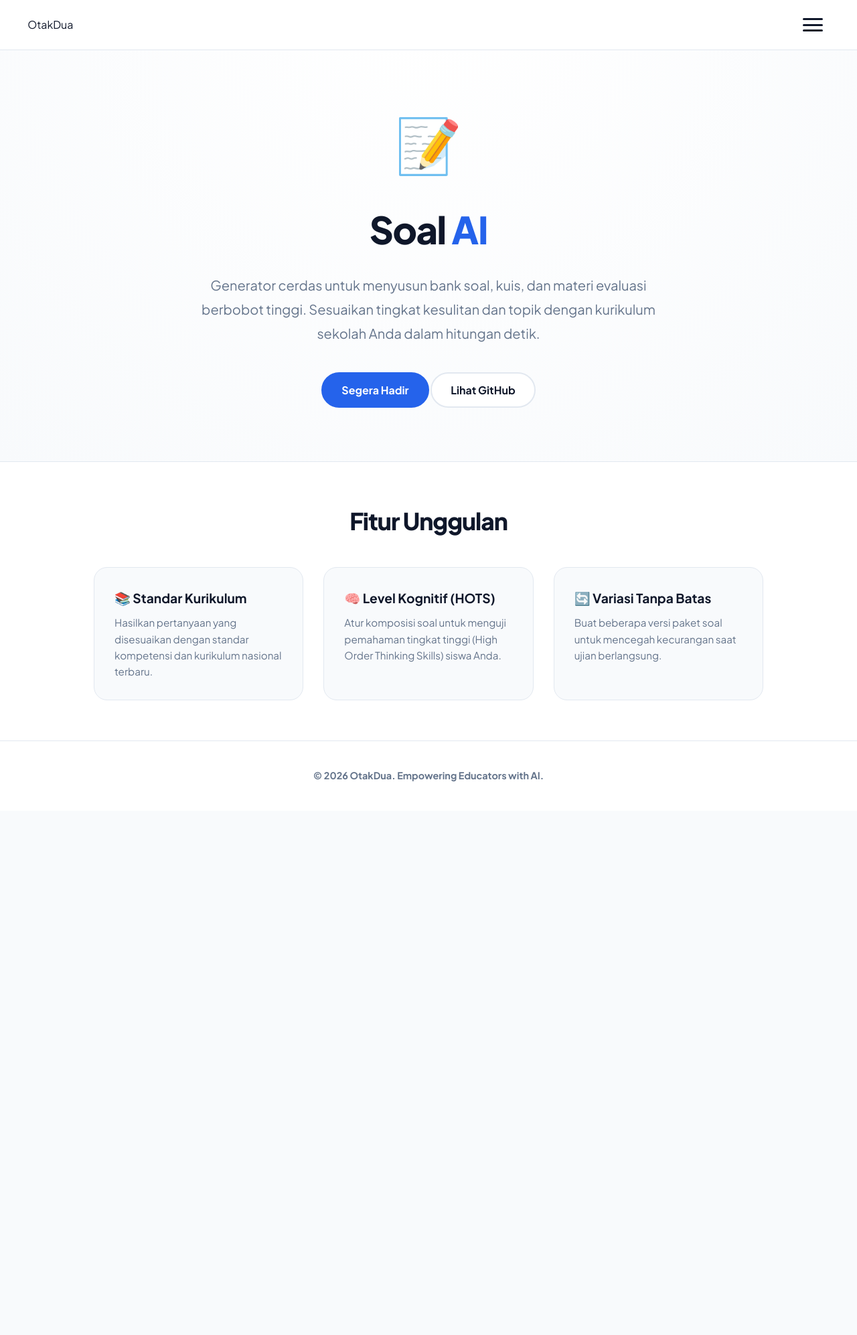
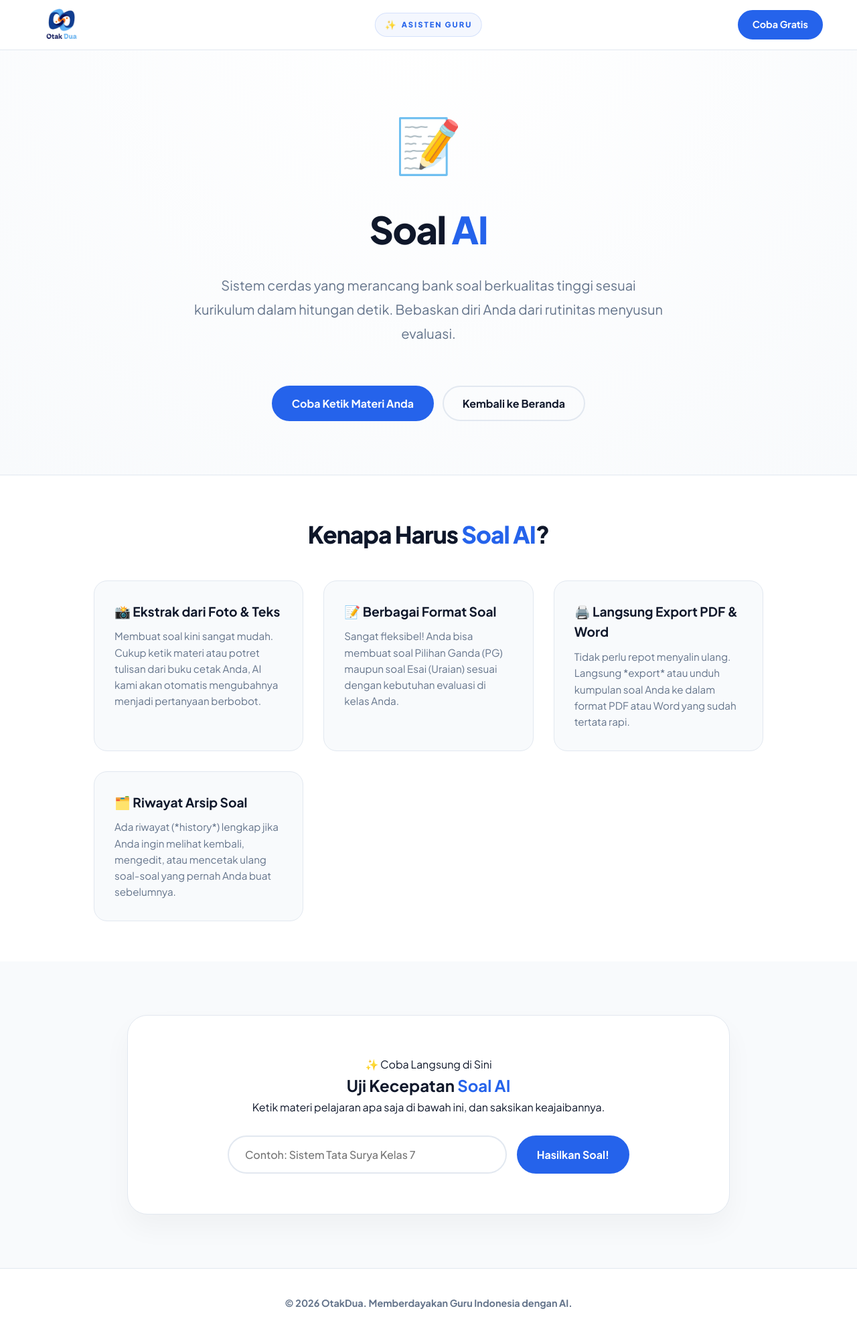
Before and after one commit to HafizyCorporate/Otak-dua, a plain HTML site: page id/produk/soal-ai/index.html in a window 1280 px wide. Shown: the whole page at 67% size. Before the commit the page ends 1211 px from the top, so only its background shows below. Drawn offline with Linux system fonts and the light colour scheme.

Commit message:
Update index.html

```diff
--- a/id/produk/soal-ai/index.html
+++ b/id/produk/soal-ai/index.html
@@ -3,79 +3,147 @@
 <head>
     <meta charset="UTF-8">
     <meta name="viewport" content="width=device-width, initial-scale=1.0, maximum-scale=1.0, user-scalable=no">
-    <title>Soal AI | Produk OtakDua</title>
+    <title>Fitur Soal AI | OtakDua</title>
     <link href="https://fonts.googleapis.com/css2?family=Plus+Jakarta+Sans:wght@400;500;700;800&display=swap" rel="stylesheet">
     <link rel="stylesheet" href="../../../style.css">
 </head>
 <body>
 
     <nav class="navbar glass-nav">
-        <div class="logo">Otak<span>Dua</span></div>
+        <div class="logo">
+            <a href="../../../index.html" style="display: flex; align-items: center; text-decoration: none;">
+                <img src="../../../assets/logo-otakdua.png" alt="Logo OtakDua Utama">
+            </a>
+        </div>
+
+        <div class="nav-ornament">
+            <span class="sparkle">✨</span> Asisten Guru
+        </div>
+
         <div class="nav-right">
-            <div class="hamburger" id="hamburger-btn">
-                <span></span><span></span><span></span>
-            </div>
+            <a href="https://LINK_RAILWAY_ANDA.up.railway.app/register" class="btn-primary-sm hidden-mobile">Coba Gratis</a>
         </div>
     </nav>
 
-    <div class="menu-overlay" id="menu-overlay">
-        <ul class="overlay-links">
-            <li><a href="../../../index.html">Beranda</a></li>
-            <li><a href="../soal-ai/index.html" class="text-blue">Soal AI</a></li>
-            <li><a href="../jawaban-ai/index.html">Jawaban AI</a></li>
-            <li><a href="../ngajar-ai/index.html">Ngajar AI</a></li>
-        </ul>
-        <div class="overlay-footer">
-            <a href="https://LINK_RAILWAY_ANDA.up.railway.app/" class="btn-primary" style="width: 100%; text-align: center;">Buka Aplikasi</a>
-        </div>
-    </div>
-
-    <header class="product-detail-hero">
+    <header class="product-detail-hero reveal-up active">
         <div class="product-icon-large">📝</div>
         <h1 class="product-detail-title">Soal <span class="text-blue">AI</span></h1>
-        <p class="product-detail-subtitle">Generator cerdas untuk menyusun bank soal, kuis, dan materi evaluasi berbobot tinggi. Sesuaikan tingkat kesulitan dan topik dengan kurikulum sekolah Anda dalam hitungan detik.</p>
-
-        <div class="hero-buttons">
-            <a href="#" class="btn-primary btn-lg">Segera Hadir</a>
-            <a href="https://github.com/USERNAME_ANDA" target="_blank" class="btn-outline btn-lg bg-white">Lihat GitHub</a>
+        <p class="product-detail-subtitle">Sistem cerdas yang merancang bank soal berkualitas tinggi sesuai kurikulum dalam hitungan detik. Bebaskan diri Anda dari rutinitas menyusun evaluasi.</p>
+        <div class="mt-5">
+            <a href="#demo-fitur" class="btn-primary">Coba Ketik Materi Anda</a>
+            <a href="../../../index.html" class="btn-outline" style="margin-left: 10px;">Kembali ke Beranda</a>
         </div>
     </header>
 
-    <section class="product-features">
-        <h2 class="section-title text-center">Fitur Unggulan</h2>
-        <div class="feature-list">
-            <div class="feature-item reveal-up">
-                <h4>📚 Standar Kurikulum</h4>
-                <p>Hasilkan pertanyaan yang disesuaikan dengan standar kompetensi dan kurikulum nasional terbaru.</p>
+    <section class="product-features reveal-up">
+        <div class="container text-center">
+            <h2 class="section-title">Kenapa Harus <span class="text-blue">Soal AI</span>?</h2>
+
+            <div class="feature-list">
+                <div class="feature-item">
+                    <h4>📸 Ekstrak dari Foto & Teks</h4>
+                    <p>Membuat soal kini sangat mudah. Cukup ketik materi atau potret tulisan dari buku cetak Anda, AI kami akan otomatis mengubahnya menjadi pertanyaan berbobot.</p>
+                </div>
+                <div class="feature-item">
+                    <h4>📝 Berbagai Format Soal</h4>
+                    <p>Sangat fleksibel! Anda bisa membuat soal Pilihan Ganda (PG) maupun soal Esai (Uraian) sesuai dengan kebutuhan evaluasi di kelas Anda.</p>
+                </div>
+                <div class="feature-item">
+                    <h4>🖨️ Langsung Export PDF & Word</h4>
+                    <p>Tidak perlu repot menyalin ulang. Langsung *export* atau unduh kumpulan soal Anda ke dalam format PDF atau Word yang sudah tertata rapi.</p>
+                </div>
+                <div class="feature-item">
+                    <h4>🗂️ Riwayat Arsip Soal</h4>
+                    <p>Ada riwayat (*history*) lengkap jika Anda ingin melihat kembali, mengedit, atau mencetak ulang soal-soal yang pernah Anda buat sebelumnya.</p>
+                </div>
             </div>
-            <div class="feature-item reveal-up delay-1">
-                <h4>🧠 Level Kognitif (HOTS)</h4>
-                <p>Atur komposisi soal untuk menguji pemahaman tingkat tinggi (High Order Thinking Skills) siswa Anda.</p>
-            </div>
-            <div class="feature-item reveal-up delay-2">
-                <h4>🔄 Variasi Tanpa Batas</h4>
-                <p>Buat beberapa versi paket soal untuk mencegah kecurangan saat ujian berlangsung.</p>
+        </div>
+    </section>
+
+    <section id="demo-fitur" class="demo-section reveal-up">
+        <div class="container">
+            <div class="demo-container glass-panel">
+                <div class="demo-header text-center">
+                    <span class="badge mb-2">✨ Coba Langsung di Sini</span>
+                    <h2>Uji Kecepatan <span class="text-blue">Soal AI</span></h2>
+                    <p>Ketik materi pelajaran apa saja di bawah ini, dan saksikan keajaibannya.</p>
+                </div>
+
+                <div class="demo-input-group" id="demo-input-area">
+                    <input type="text" id="demo-topic" placeholder="Contoh: Sistem Tata Surya Kelas 7" autocomplete="off">
+                    <button onclick="runDemo()" class="btn-primary" id="btn-demo">Hasilkan Soal!</button>
+                </div>
+
+                <div id="demo-processing" class="demo-hidden text-center mt-5">
+                    <div class="spinner"></div>
+                    <p class="mt-3 text-blue font-bold animate-pulse" id="demo-loading-text">Menyusun kisi-kisi soal...</p>
+                </div>
+
+                <div id="demo-result" class="demo-hidden mt-5 relative">
+                    <div class="result-mockup">
+                        <p class="font-bold text-dark mb-2">Mata Pelajaran: <span id="result-topic" class="text-blue">...</span></p>
+                        <p class="text-sm text-gray mb-4">Pratinjau hasil generasi AI:</p>
+
+                        <div class="soal-dummy">
+                            <p><strong>1.</strong> Planet manakah yang dijuluki sebagai "Planet Merah"?</p>
+                            <ul class="options-dummy">
+                                <li>A. Venus</li>
+                                <li class="text-blue font-bold">B. Mars</li>
+                                <li>C. Jupiter</li>
+                                <li>D. Saturnus</li>
+                            </ul>
+                        </div>
+
+                        <div class="soal-dummy blurred mt-4">
+                            <p><strong>2.</strong> Mengapa Pluto tidak lagi diklasifikasikan sebagai planet utama?</p>
+                        </div>
+
+                        <div class="locked-overlay">
+                            <h3 class="mb-2 text-dark font-bold">Luar Biasa, Bukan?</h3>
+                            <p class="mb-4 text-sm">AI kami berhasil menyusun soal lengkap. Daftar gratis sekarang untuk melihat semuanya dan mengekspor ke Word/PDF.</p>
+                            <a href="https://LINK_RAILWAY_ANDA.up.railway.app/register" class="btn-primary">Daftar & Unduh Soal</a>
+                        </div>
+                    </div>
+                </div>
             </div>
         </div>
     </section>
 
     <footer>
-        <div class="container"><p>&copy; 2026 OtakDua. Empowering Educators with AI.</p></div>
+        <div class="container">
+            <p>&copy; 2026 OtakDua. Memberdayakan Guru Indonesia dengan AI.</p>
+        </div>
     </footer>
 
     <script>
-        const hamburgerBtn = document.getElementById('hamburger-btn');
-        const menuOverlay = document.getElementById('menu-overlay');
-        hamburgerBtn.addEventListener('click', () => {
-            hamburgerBtn.classList.toggle('active');
-            menuOverlay.classList.toggle('active');
-            document.body.style.overflow = menuOverlay.classList.contains('active') ? 'hidden' : 'auto';
-        });
         const reveals = document.querySelectorAll('.reveal-up');
         const observer = new IntersectionObserver((entries) => {
-            entries.forEach(entry => { if (entry.isIntersecting) entry.target.classList.add('active'); });
+            entries.forEach(entry => {
+                if (entry.isIntersecting) entry.target.classList.add('active');
+            });
         }, { threshold: 0.1 });
         reveals.forEach(r => observer.observe(r));
+
+        function runDemo() {
+            const topicInput = document.getElementById('demo-topic').value;
+            if(!topicInput) {
+                alert("Silakan ketik materi pelajarannya dulu ya, Bapak/Ibu Guru!");
+                return;
+            }
+
+            document.getElementById('demo-input-area').style.display = 'none';
+            document.getElementById('demo-processing').style.display = 'block';
+
+            const loadingText = document.getElementById('demo-loading-text');
+            setTimeout(() => { loadingText.innerText = "Merumuskan pengecoh (distractor) soal..."; }, 1500);
+            setTimeout(() => { loadingText.innerText = "Menyelaraskan dengan tingkat kognitif siswa..."; }, 3000);
+
+            setTimeout(() => {
+                document.getElementById('demo-processing').style.display = 'none';
+                document.getElementById('demo-result').style.display = 'block';
+                document.getElementById('result-topic').innerText = topicInput.toUpperCase();
+            }, 4500);
+        }
     </script>
 </body>
 </html>
```
